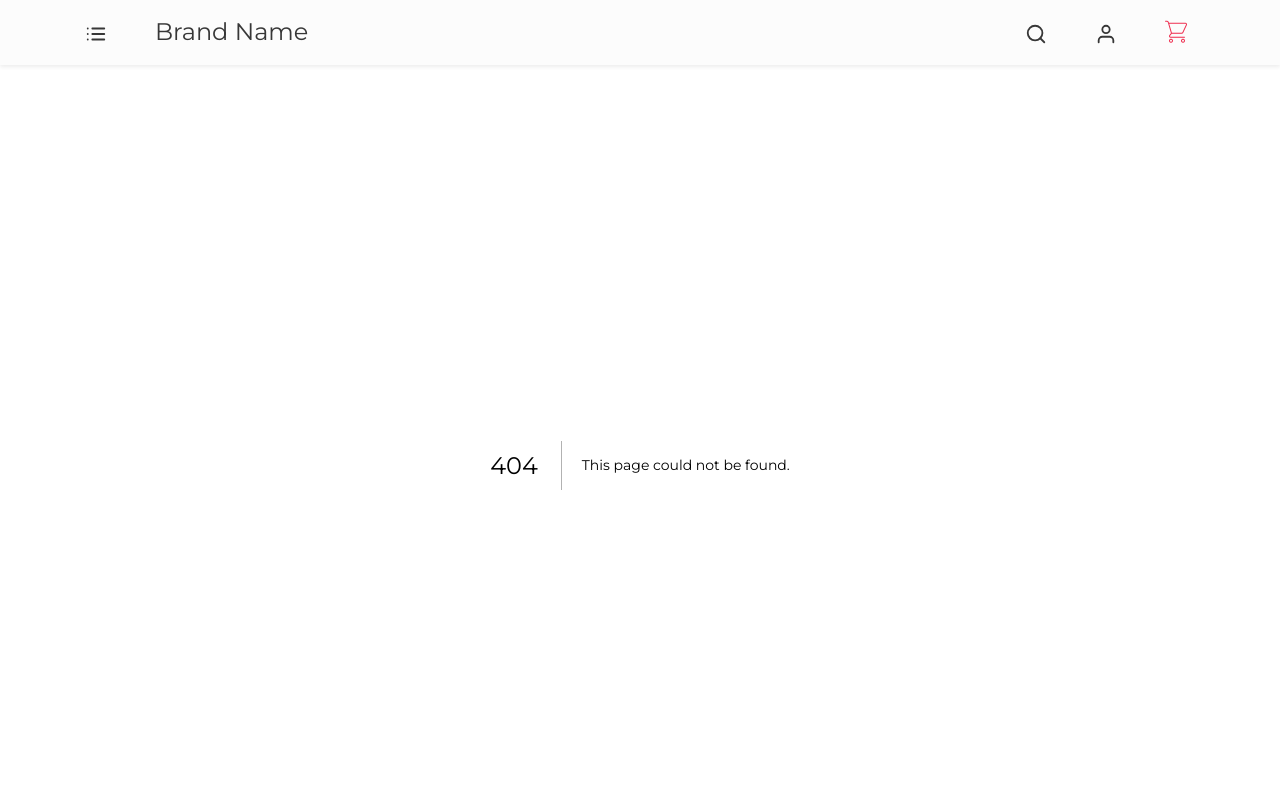
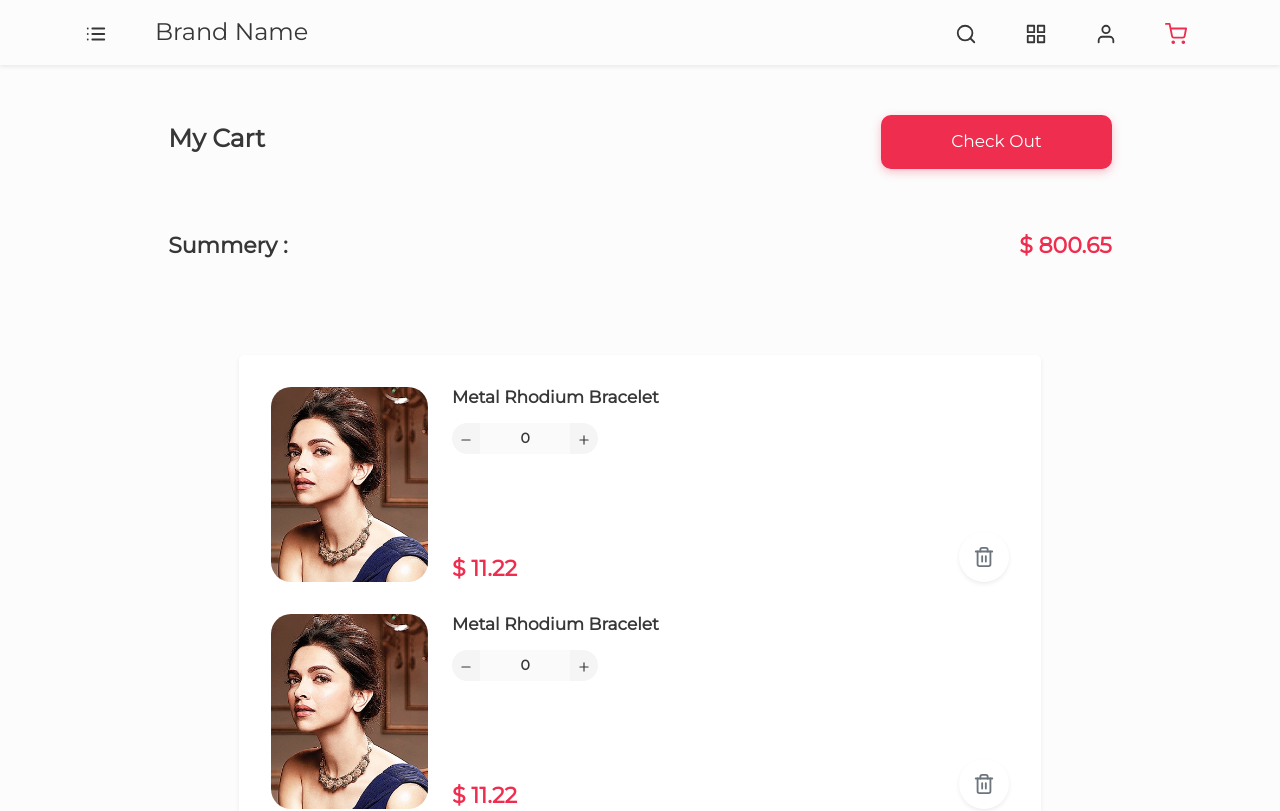
Before and after one commit to supratim50/jewelry-with-next, a Next.js app: page /my-cart in a window 1280 px wide. Before the commit this address had no page. Shown: the top 811 px of the page. Built offline with nearby package versions, Linux system fonts and the light colour scheme.

Commit message:
Update cart page, checkout page

```diff
--- a/components/buttons/roundButton.jsx
+++ b/components/buttons/roundButton.jsx
@@ -22,6 +22,9 @@ const RoundButton = ({ children, classList }) => {
           border-radius: 50%;
         }
 
+        .no-shadow {
+          box-shadow: none !important;
+        }
         @media screen and (max-width: 767px) {
           .btn-round {
             width: 30px;
--- a/components/cards/cardBody.jsx
+++ b/components/cards/cardBody.jsx
@@ -1,6 +1,10 @@
-const CardBody = ({ children }) => {
+const CardBody = ({ children, classList }) => {
   return (
-    <div className="detail-box p-3 px-3 mt-2 mt-md-4 w-100 bg-secondary rounded-lg shadow-sm d-flex flex-column align-items-start justify-content-center">
+    <div
+      className={`detail-box p-3 px-3 mt-2 mt-md-4 w-100 bg-secondary rounded-lg shadow-sm ${
+        classList && classList
+      }`}
+    >
       {children}
       <style jsx>{`
         .detail-box {
--- /dev/null
+++ b/components/cards/cardFour.jsx
@@ -0,0 +1,52 @@
+import Heading from "../heading/heading";
+import Quantity from "../productComponent/quantity";
+import RoundButton from "../buttons/roundButton";
+import { FiTrash2 } from "react-icons/fi";
+
+const CardFour = () => {
+  return (
+    <div className="d-flex justify-content-start align-items-center p-1 p-md-3">
+      <div className="img-box overflow-hidden">
+        <img
+          src="/imgs/cardImg-2.jpg"
+          alt="Product Image"
+          className="w-100 image"
+        />
+      </div>
+
+      <div className="details-box ml-3 ml-md-4 d-flex flex-column justify-content-start align-items-start">
+        <Heading
+          title="Metal Rhodium Bracelet"
+          classList="paragraph-text-lg mb-3"
+        />
+        <Quantity />
+        <h2 className="heading heading-primary text-primary font-weight-bold mt-auto mb-0">
+          $&nbsp;11.22
+        </h2>
+      </div>
+
+      <RoundButton classList="mt-auto ml-auto text-muted heading-primary">
+        <FiTrash2 />
+      </RoundButton>
+
+      <style jsx>{`
+        .img-box {
+          max-width: 157px;
+          height: 195px;
+          border-radius: 20px;
+        }
+
+        .image {
+          height: 100%;
+          object-fit: cover;
+        }
+
+        .details-box {
+          height: 195px !important;
+        }
+      `}</style>
+    </div>
+  );
+};
+
+export default CardFour;
--- a/components/cards/cardTwo.jsx
+++ b/components/cards/cardTwo.jsx
@@ -6,15 +6,15 @@ export default function CardTwo({ imageURL, heading, subHeading }) {
           <div className="card-image-box overflow-hidden position-relative">
             <img
               className="card-img-top card-image"
-              src={`${imageURL}`}
+              src={`${imageURL && imageURL}`}
               alt="Card image cap"
             />
             <div className="image-overflow d-flex flex-column justify-content-center align-items-center">
               <h1 className="heading heading-primary text-secondary text-center">
-                {heading}
+                {heading && heading}
               </h1>
               <p className="paragraph-text text-secondary text-center mb-0">
-                {subHeading}
+                {subHeading && subHeading}
               </p>
             </div>
           </div>
--- a/components/navbar/navbar.jsx
+++ b/components/navbar/navbar.jsx
@@ -10,7 +10,8 @@ import {
   FiUser,
   FiBox,
   FiInfo,
-  FiPhone,
+  FiShoppingCart,
+  FiAtSign,
 } from "react-icons/fi";
 
 const NavBar = () => {
@@ -70,7 +71,13 @@ const NavBar = () => {
               </i>
             </div>
             {/* <!-- Catagories icons --> */}
-
+            <Link href="#">
+              <a href="#" className="text-decoration-none d-none d-md-block">
+                <i className="nav-icon ml-md-5 text-dark paragraph-text-lg">
+                  <FiGrid />
+                </i>
+              </a>
+            </Link>
             {/* profile */}
             <Link href="/profile">
               <a href="#" className="text-decoration-none d-none d-md-block">
@@ -80,9 +87,13 @@ const NavBar = () => {
               </a>
             </Link>
             {/* <!-- cart icon --> */}
-            <a href="#" className="text-decoration-none">
-              <i className="nav-icon flaticon-organization ml-md-5 text-primary paragraph-text-lg"></i>
-            </a>
+            <Link href="#">
+              <a className="text-decoration-none">
+                <i className="nav-icon ml-md-5 text-primary paragraph-text-lg">
+                  <FiShoppingCart />
+                </i>
+              </a>
+            </Link>
           </div>
         </div>
       </div>
@@ -142,7 +153,7 @@ const NavBar = () => {
           {/* contact us */}
           <div className="py-3 d-flex justify-content-start align-items-center">
             <i className="nav-icon text-dark paragraph-text-lg mr-3">
-              <FiPhone />
+              <FiAtSign />
             </i>
             <p className="text-dark paragraph-text-lg mb-0">Contact Us</p>
           </div>
--- /dev/null
+++ b/components/productComponent/colorPalat.jsx
@@ -0,0 +1,90 @@
+import ButtonRoud from "../buttons/roundButton";
+import { FiFeather } from "react-icons/fi";
+
+const ColorPalat = () => {
+  return (
+    <div className="color-palat p-2 my-3 shadow-sm d-inline-block">
+      <div className="color-btn rounded-circle text-dark no-shadow bg-light-grey d-inline-block p-2 border text-center mr-2 mr-md-3">
+        <FiFeather />
+      </div>
+
+      <div className="d-inline-block">
+        <div className=" color-btn rounded-circle no-shadow bg-light-grey d-inline-block p-2 border text-center mr-2 mr-md-3 border">
+          j
+        </div>
+      </div>
+      <style jsx>{`
+        .color-palat {
+          border-radius: 35px !important;
+          min-width: 100px;
+        }
+        .color-btn {
+          min-width: 40px;
+          min-height: 40px;
+        }
+      `}</style>
+    </div>
+  );
+};
+
+export default ColorPalat;
+
+// {/* <div class="px-md-4 px-1 mt-3 color-main-box">
+//       <div class="color-box py-1 shadow-sm bg-secondary d-inline-block">
+//         {/* <!-- d-inline-block border d-flex justify-content-start align-items-center --> */}
+//         <button class="color-btn border rounded-circle shadow-sm border-0 d-inline-block">
+//           <i class="flaticon-email text-dark paragrph-text p-0"></i>
+//         </button>
+
+//         {/* <!-- colors --> */}
+//         <div class="color-border-box color d-flex justify-content-start align-items-center ml-3">
+//           <div class="color-border p-1 rounded-circle mr-2 d-inline-block">
+//             <div class="color-fill w-100 h-100 rounded-circle"></div>
+//           </div>
+//         </div>
+//       </div>
+//       <style jsx>{`
+//         .color-main-box {
+//           z-index: 10000 !important;
+//         }
+
+//         @media screen and (max-width: 767px) {
+//           .color-main-box {
+//             position: absolute;
+//             top: -45%;
+//           }
+//         }
+//         .color-box {
+//           border-radius: 25px;
+//           -webkit-transition: 0.8s;
+//           transition: 0.8s;
+//         }
+
+//          {
+//           /* .color-btn {
+//           width: 38px !important;
+//           height: 38px !important;
+//           background-color: #fff;
+//         }
+
+//         .color-btn:hover ~ .color-border-box {
+//           display: inline-block !important;
+//         }
+
+//         .color-border {
+//           width: 38px;
+//           height: 38px;
+//           border: 1px solid #ee2d4f;
+//         }
+
+//         .color-border-box {
+//           display: none !important;
+//           -webkit-transition: 0.8s;
+//           transition: 0.8s;
+//         }
+//         .color-fill {
+//           background-color: rgb(0, 68, 255);
+//         } */
+//         }
+//       `}</style>
+//     </div> */}
--- a/components/productComponent/quantity.jsx
+++ b/components/productComponent/quantity.jsx
@@ -13,7 +13,7 @@ const Quantity = () => {
   };
 
   return (
-    <div className="px-md-4 px-1">
+    <div>
       <div
         className="btn-group quantity-box overflow-hidden"
         role="group"
--- a/components/userDetails/userDetails.jsx
+++ b/components/userDetails/userDetails.jsx
@@ -14,7 +14,9 @@ const UserDetails = ({ children, catagory }) => {
           Change
         </a>
       </div>
-      <CardBody>{children}</CardBody>
+      <CardBody classList="d-flex flex-column align-items-start justify-content-center">
+        {children}
+      </CardBody>
 
       <style jsx>{`
         .detail-box {
--- /dev/null
+++ b/pages/my-cart.js
@@ -0,0 +1,73 @@
+import Heading from "../components/heading/heading";
+import ButtonPrimary from "../components/buttons/primaryButton";
+import CardBody from "../components/cards/cardBody";
+import CardFour from "../components/cards/CardFour";
+
+const MyCart = () => {
+  return (
+    <>
+      <section id="my-cart">
+        <div className="container">
+          <div className="main-box mx-auto">
+            <div className="d-flex justify-content-between align-items-center">
+              <Heading
+                title="My Cart"
+                classList="heading-primary-lg text-capitalize"
+              />
+              <ButtonPrimary
+                btnSize="btn-big btn-big-md"
+                classList="paragraph-text-lg"
+              >
+                Check Out
+              </ButtonPrimary>
+            </div>
+
+            {/* <!-- price --> */}
+            <div className="d-flex justify-content-between align-items-center mt-4 mt-md-5 pt-3">
+              <h1 className="heading heading-primary text-dark font-weight-bold mb-0">
+                Summery :
+              </h1>
+              <h1 className="heading text-right heading-primary text-primary font-weight-bold mb-0">
+                $&nbsp;800.65
+              </h1>
+            </div>
+            {/* <!-- price end --> */}
+
+            <div className="cart-item-box mx-auto mt-5 pt-4">
+              <CardBody>
+                <CardFour />
+                <CardFour />
+                <CardFour />
+              </CardBody>
+            </div>
+          </div>
+        </div>
+
+        <style jsx>{`
+          #my-cart {
+            margin-top: 50px;
+          }
+
+          @media screen and (max-width: 767px) {
+            #my-cart {
+              margin-top: 20px;
+            }
+          }
+          .main-box,
+          .cart-item-box {
+            width: 85%;
+          }
+
+          @media screen and (max-width: 991px) {
+            .main-box,
+            .cart-item-box {
+              width: 100%;
+            }
+          }
+        `}</style>
+      </section>
+    </>
+  );
+};
+
+export default MyCart;
```
Also changed, not shown: components/appBar/topLayoutThree.jsx (+28 -2 lines), pages/checkout-page.js (+12 -22 lines), pages/product-page.js (+8 -20 lines).
